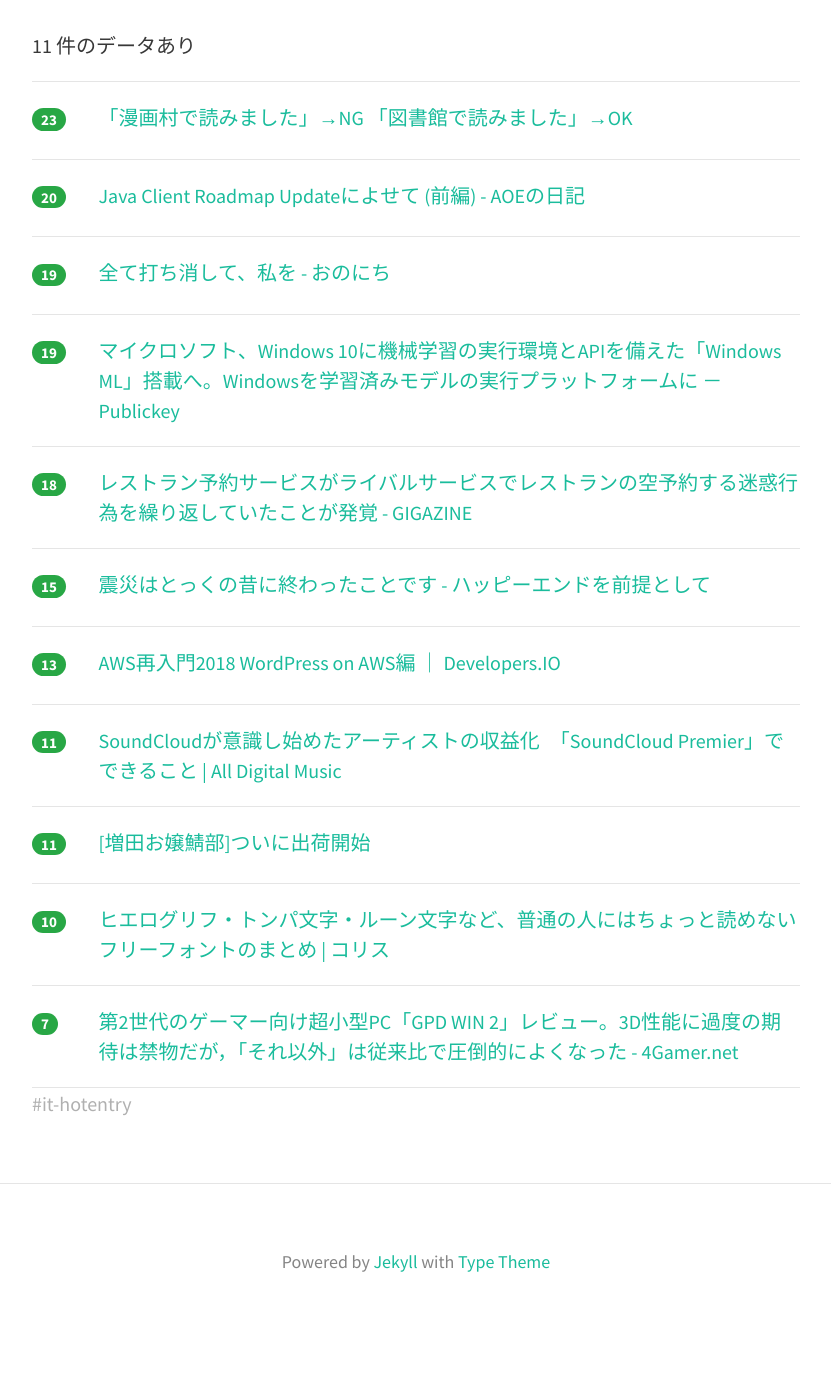
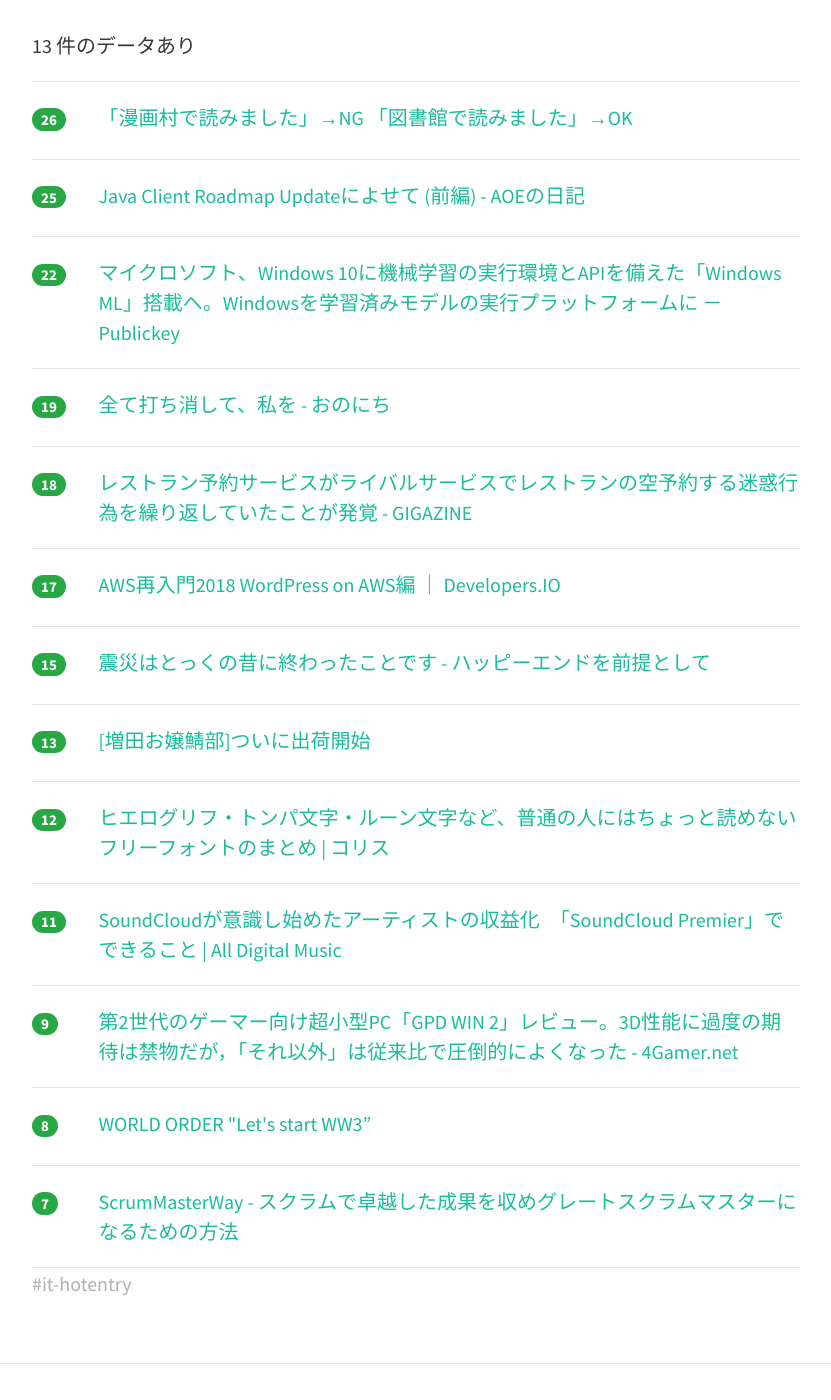
Before and after one commit to yatta47/hatena-matome-site, a Jekyll site: the page built from _posts/2018-03-12-hatena.md, in a window 1280 px wide and 1400 px high, scrolled down 292 px. Shown: the whole window, without its empty margins (224-1055 px from the left). Built offline with Jekyll 4.4.1, drawn with Linux system fonts in a browser that asks for light colours; nearby versions of some CDN libraries; before the commit the page ends 1631 px from its top, so only the background shows below that.

Commit message:
Updated 2018-03-12

```diff
--- a/_posts/2018-03-12-hatena.md
+++ b/_posts/2018-03-12-hatena.md
@@ -1,19 +1,24 @@
 ---
 layout: post
 title:  "2018-03-12 はてぶIT"
-date:   2018-03-12 07:02:14
+date:   2018-03-12 08:02:15
 tags: [it-hotentry]
 ---
-11 件のデータあり
+13 件のデータあり
 
 <hr><div class="row">
-<div class="col-1"><span class="badge badge-pill badge-success h2">23</span></div>
+<div class="col-1"><span class="badge badge-pill badge-success h2">26</span></div>
 <div class="col-11"><a href='https://anond.hatelabo.jp/20180311231447' target='_blank'>「漫画村で読みました」→NG 「図書館で読みました」→OK</a></div>
 </div>
 <hr>
 <div class="row">
-<div class="col-1"><span class="badge badge-pill badge-success h2">20</span></div>
+<div class="col-1"><span class="badge badge-pill badge-success h2">25</span></div>
 <div class="col-11"><a href='http://aoe-tk.hatenablog.com/entry/2018/03/11/203708' target='_blank'>Java Client Roadmap Updateによせて (前編) - AOEの日記</a></div>
+</div>
+<hr>
+<div class="row">
+<div class="col-1"><span class="badge badge-pill badge-success h2">22</span></div>
+<div class="col-11"><a href='http://www.publickey1.jp/blog/18/windows_10apiwindows_mlwindows.html' target='_blank'>マイクロソフト、Windows 10に機械学習の実行環境とAPIを備えた「Windows ML」搭載へ。Windowsを学習済みモデルの実行プラットフォームに － Publickey</a></div>
 </div>
 <hr>
 <div class="row">
@@ -22,13 +27,13 @@ tags: [it-hotentry]
 </div>
 <hr>
 <div class="row">
-<div class="col-1"><span class="badge badge-pill badge-success h2">19</span></div>
-<div class="col-11"><a href='http://www.publickey1.jp/blog/18/windows_10apiwindows_mlwindows.html' target='_blank'>マイクロソフト、Windows 10に機械学習の実行環境とAPIを備えた「Windows ML」搭載へ。Windowsを学習済みモデルの実行プラットフォームに － Publickey</a></div>
+<div class="col-1"><span class="badge badge-pill badge-success h2">18</span></div>
+<div class="col-11"><a href='https://gigazine.net/news/20180311-opentable-infuriates-restaurants-with-fake-reservations/' target='_blank'>レストラン予約サービスがライバルサービスでレストランの空予約する迷惑行為を繰り返していたことが発覚 - GIGAZINE</a></div>
 </div>
 <hr>
 <div class="row">
-<div class="col-1"><span class="badge badge-pill badge-success h2">18</span></div>
-<div class="col-11"><a href='https://gigazine.net/news/20180311-opentable-infuriates-restaurants-with-fake-reservations/' target='_blank'>レストラン予約サービスがライバルサービスでレストランの空予約する迷惑行為を繰り返していたことが発覚 - GIGAZINE</a></div>
+<div class="col-1"><span class="badge badge-pill badge-success h2">17</span></div>
+<div class="col-11"><a href='https://dev.classmethod.jp/cloud/aws/2018-aws-re-entering-wordpress-on-aws/' target='_blank'>AWS再入門2018 WordPress on AWS編 ｜ Developers.IO</a></div>
 </div>
 <hr>
 <div class="row">
@@ -38,7 +43,12 @@ tags: [it-hotentry]
 <hr>
 <div class="row">
 <div class="col-1"><span class="badge badge-pill badge-success h2">13</span></div>
-<div class="col-11"><a href='https://dev.classmethod.jp/cloud/aws/2018-aws-re-entering-wordpress-on-aws/' target='_blank'>AWS再入門2018 WordPress on AWS編 ｜ Developers.IO</a></div>
+<div class="col-11"><a href='https://anond.hatelabo.jp/20180307112114' target='_blank'>[増田お嬢鯖部]ついに出荷開始</a></div>
+</div>
+<hr>
+<div class="row">
+<div class="col-1"><span class="badge badge-pill badge-success h2">12</span></div>
+<div class="col-11"><a href='https://coliss.com/articles/freebies/free-font-which-cannot-read.html' target='_blank'>ヒエログリフ・トンパ文字・ルーン文字など、普通の人にはちょっと読めないフリーフォントのまとめ | コリス</a></div>
 </div>
 <hr>
 <div class="row">
@@ -47,17 +57,17 @@ tags: [it-hotentry]
 </div>
 <hr>
 <div class="row">
-<div class="col-1"><span class="badge badge-pill badge-success h2">11</span></div>
-<div class="col-11"><a href='https://anond.hatelabo.jp/20180307112114' target='_blank'>[増田お嬢鯖部]ついに出荷開始</a></div>
+<div class="col-1"><span class="badge badge-pill badge-success h2">9</span></div>
+<div class="col-11"><a href='http://www.4gamer.net/games/409/G040961/20180310006/' target='_blank'>第2世代のゲーマー向け超小型PC「GPD WIN 2」レビュー。3D性能に過度の期待は禁物だが，「それ以外」は従来比で圧倒的によくなった - 4Gamer.net</a></div>
 </div>
 <hr>
 <div class="row">
-<div class="col-1"><span class="badge badge-pill badge-success h2">10</span></div>
-<div class="col-11"><a href='https://coliss.com/articles/freebies/free-font-which-cannot-read.html' target='_blank'>ヒエログリフ・トンパ文字・ルーン文字など、普通の人にはちょっと読めないフリーフォントのまとめ | コリス</a></div>
+<div class="col-1"><span class="badge badge-pill badge-success h2">8</span></div>
+<div class="col-11"><a href='http://www.youtube.com/watch?v=FMrqlo_L-gY' target='_blank'>WORLD ORDER "Let's start WW3”</a></div>
 </div>
 <hr>
 <div class="row">
 <div class="col-1"><span class="badge badge-pill badge-success h2">7</span></div>
-<div class="col-11"><a href='http://www.4gamer.net/games/409/G040961/20180310006/' target='_blank'>第2世代のゲーマー向け超小型PC「GPD WIN 2」レビュー。3D性能に過度の期待は禁物だが，「それ以外」は従来比で圧倒的によくなった - 4Gamer.net</a></div>
+<div class="col-11"><a href='https://scrummasterway.com/scrummasterway-ja.html' target='_blank'>ScrumMasterWay - スクラムで卓越した成果を収めグレートスクラムマスターになるための方法</a></div>
 </div>
 <hr>
```
